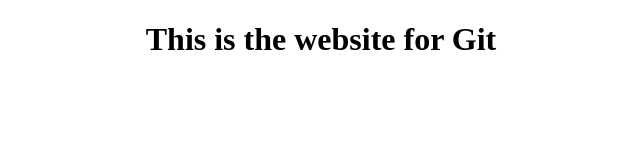
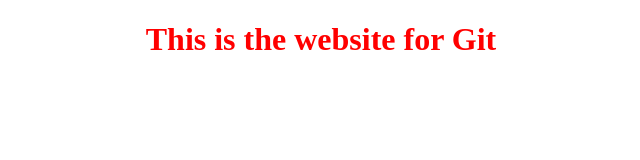
Before and after one commit to NurulAdilahhh/NurulAdilah_UPN_Zetta_Git_Day1, a plain HTML site: page Index.html in a window 1280 px wide. Shown: the whole page, without its empty margins (319-959 px from the left). Drawn offline with Linux system fonts and the light colour scheme.

Commit message:
[UI] Update Index HTML and Style.css to have red color on text <h1>

```diff
--- a/Index.html
+++ b/Index.html
@@ -8,6 +8,6 @@
     <title>Website For Git</title>
 </head>
 <body>
-    <h1>This is the website for Git</h1>
+    <h1 class="red-color">This is the website for Git</h1>
 </body>
 </html>
--- a/assets/style.css
+++ b/assets/style.css
@@ -1 +1,3 @@
 body{text-align: center;}
+
+.red-color{color: red;}
```
